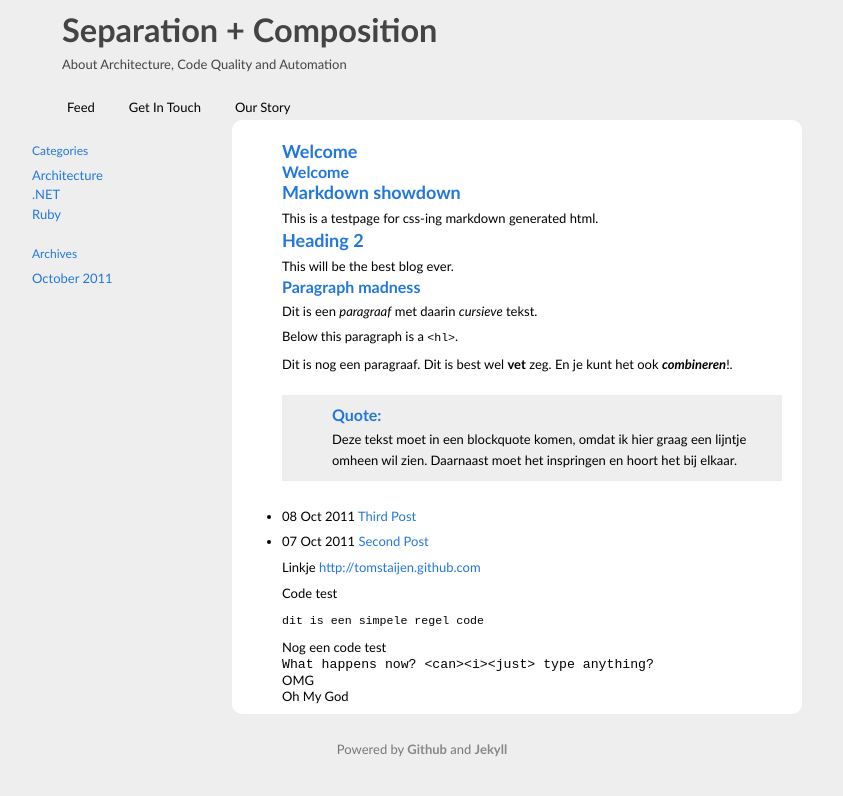
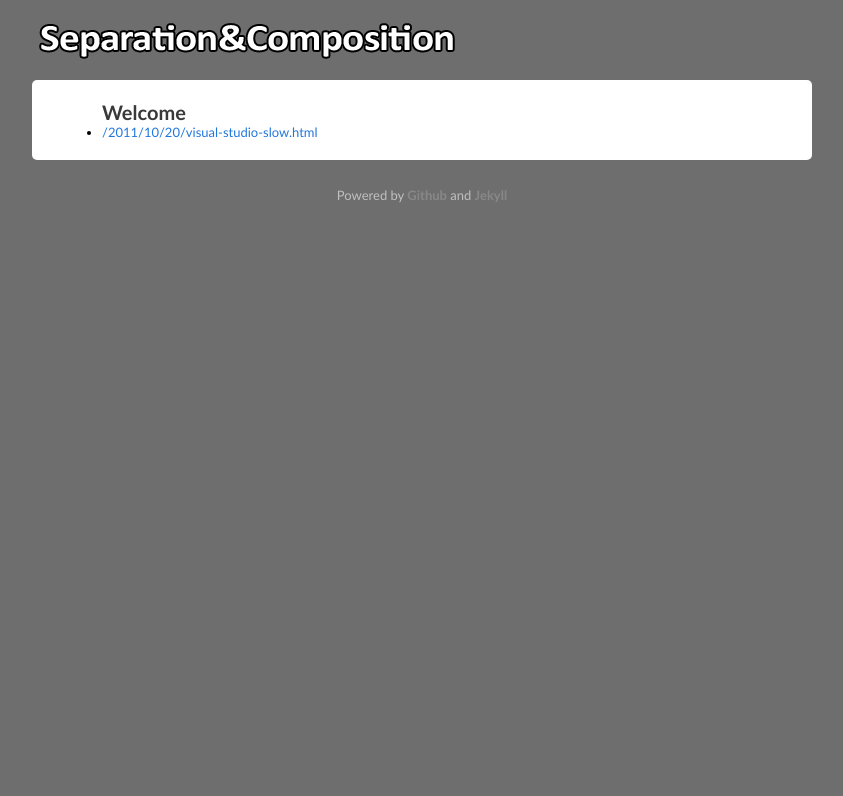
Before and after one commit to tomstaijen/tomstaijen.github.com, a Jekyll site: the page built from index.markdown, in a window 1280 px wide. Shown: the top 796 px of the page, without its empty margins (218-1061 px from the left). Built offline with Jekyll 4.4.1, drawn with Linux system fonts in a browser that asks for light colours; Markdown is read by kramdown in place of the engine named in the settings.

Commit message:
finished layout

```diff
--- a/_layouts/default.html
+++ b/_layouts/default.html
@@ -8,47 +8,11 @@
 	</head>
 	<body>
 		<div id="page">
-			<div id="top" onclick="location.href='http://tomstaijen.github.com';" style="cursor: pointer;">
-				<h1 class="blog-title"><a href="http://tomstaijen.github.com/">Separation + Composition</a></h1>
+			<div id="top">
 				<p class="description">About Architecture, Code Quality and Automation</p>
-				<ul class="menu">
-					<li class="tab">
-						<a href="/" title="Feed">Feed</a>
-					</li>
-					<li class="tab">
-						<a href="/contact/" title="Get In Touch">Get In Touch</a>
-					</li>
-					<li class="tab">
-						<a href="/profile/" title="Our Story">Our Story</a>
-					</li>
-				</ul><!-- .menu -->
-			</div> <!-- #header -->
-			<div id="side">
-				<!--
-				<div class="widget">
-						<img src="http://qrcode.kaywa.com/img.php?s=5&d={{ site.url | cgi_escape }}{{ page.url | cgi_escape  }}" width="100">
-					</div>
-				-->
-					<div class="widget">
-						<h4>Categories</h4>
-						<ul>
-							<li class="cat-item cat-item-5"><a href="http://welcometohr.com/category/architecture/" title="View all posts filed under Architecture">Architecture</a></li>
-							<li class="cat-item cat-item-3"><a href="http://welcometohr.com/category/admin/" title="View all posts filed under Admin">.NET</a></li>
-							<li class="cat-item cat-item-4"><a href="http://welcometohr.com/category/advertising/" title="View all posts filed under Advertising">Ruby</a></li>
-						</ul>
-					</div>
-					<div class="widget">
-						<h4>Archives</h4>
-						<ul>
-							<li><a href='http://welcometohr.com/2011/10/' title='October 2011'>October 2011</a></li>
-						</ul>
-					</div>
-				</div> <!-- #sidebar-1 -->
-			<div id="main">
-				<h1>{{ page.title }}</h1>
-				<div class="content">
-						{{ content }}
-				</div> <!-- #rimary -->
+			</div>
+			<div id="content">
+				{{content}}
 			</div>
 			<div id="footer">
 				<p class="footerpoweredby">Powered by <a title="GitHub: Social Coding" href="http://github.com/">Github</a> and <a href="https://github.com/mojombo/jekyll" title="Github blog generator." >Jekyll</a></p>
--- a/_layouts/page.html
+++ /dev/null
@@ -1,11 +0,0 @@
----
-layout: default
----
-<div class="page">
-	<div class="title">
-		<h3>{{ page.title }}</h3>
-	</div>
-	<div class="content">
-    {{ content }}
-	</div>
-</div>
--- a/css/tom.css
+++ b/css/tom.css
@@ -36,14 +36,14 @@ table, caption, tbody, tfoot, thead, tr, th, td {
 
 body, h1, h2, h3 , h4, h5, h6 {
 	font-family: "Trebuchet MS", Arial, sans-serif;
-	color: #27D;
+	color: #393939;
 }
 
 body {
 	font-size: small;
 	/* font-size: 80%; /* Resets 1em to 10px */
 	color: #000;
-	background: #EEE;
+	background: #6e6e6e;
 	text-align: center;
 }
 
@@ -58,20 +58,10 @@ body {
 	width: 780px;
 }
 
-.blog-title {
-	font-size: 2.5em;
-	font-weight: bold;
-	padding: 10px 30px 0;
-}
-
-.blog-title a, #top .description , .blog-title a:hover{
-	text-decoration: none;
-	color: #444;
-}
-
 #top .description { /* Description in header */
 	font-size: 1em;
 	margin: 0 30px;
+	color: #fff
 }
 
 p  {
@@ -80,87 +70,46 @@ p  {
 
 #top {
 	position: relative;
-	height: 120px;
-	background-position: top right;
+	height: 20px;
+	margin-top:20px;
+	padding-top: 20px;
+	padding-bottom: 20px;
+	background-image: url("/images/header_logo.png");
+	background-position: top left;
 	background-repeat: no-repeat;
 	overflow: hidden;
 }
 
-ul.menu {
-	position: absolute;
-	white-space: nowrap;
-	bottom: 0;
-	margin: 0 20px;
-	}
-
-ul.menu, ul.menu li {
-	float: left;
-	list-style: none;
-}
-
-ul.menu li {
-	margin-right: 4px;
-}
-
-ul.menu li a {
-	display: block;
-	padding: 5px 15px;
-	font-size: 1em;
-	color: #000;
-}
-
-ul.menu li a:hover {
-	text-decoration: none;
-}
-
-ul.menu li.tab a , ul.menu li.tab a:hover
-{
-	text-decoration: none;
+#top .description {
+	visibility: hidden;
+	position:relative;
+	padding-top: 30px;
+	font-size: 14px;
+	font-weight: strong;
 }
 
 #content {
-	padding: 0 10px 10px;
+	background: #FFF;
+	position: relative;
+	float: left;
+	width: 690px;
+	padding: 20px 20px 20px 70px;
+	border-bottom-left-radius: 5px;
+	border-bottom-right-radius: 5px;
+	border-top-left-radius: 5px;
+	border-top-right-radius: 5px;
 }
 
-#main {
-	background: #FFF;
-	margin-left: 200px;
-	position: relative;
-	float: left;
-	width: 500px;
-	padding: 20px 20px 10px 50px;
-	border-bottom-left-radius: 10px;
-	border-bottom-right-radius: 10px;
-	border-top-left-radius: 10px;
-	border-top-right-radius: 10px;
-
+h1  {
+   font-size: 20px;
 }
 
-#side {
-	position: absolute;
-	float: left;
-	width: 205px;
-	border-top: 1px solid #eee;
-	font-size: 1em;
-	line-height: 1.5em;
-	padding: 0 0px;
-	overflow: hidden;
-}
-
-#side h4 { /* Secondary H4 is sidebar headlines */
-	font-size: 12px;
-	font-weight: strong;
-	padding: 0;
-	display: block;
-	margin-bottom: 5px;
-}
-
-h1 , h2 {
-	font-size: 18px;
+h2 {
+	font-size: 16px;
 }
 
 h3 {
-	font-size: 16px;
+	font-size: 14px;
 }
 h4 {
 	font-size: 12px;
@@ -171,22 +120,12 @@ h4 {
 	font-weight: normal;
 }
 
-#side div {
-	margin: 20px 0 0;
-	padding: 0;
-	position: relative;
-}
-
-#side span a {
-	margin-left: 10px;
-}
-
 #footer {
 	clear: both;
 	margin: 0 auto;
 	padding: 20px 0 40px;
 	text-align: center;
-	color: #777;
+	color: #C0C0C0;
 	}
 
 #footer p {
--- a/index.markdown
+++ b/index.markdown
@@ -1,39 +1,10 @@
 ---
-layout: page
-title: Welcome
+layout: default
 ---
 
-# Markdown showdown
-This is a testpage for css-ing markdown generated html.
-## Heading 2
-This will be the best blog ever.
+# Welcome
 
-### Paragraph madness
-Dit is een *paragraaf* met daarin *cursieve* tekst.
 
-Below this paragraph is a `<hl>`.
-
----
-
-Dit is nog een paragraaf. Dit is best wel **vet** zeg. En je kunt het ook ***combineren***!.
-
-> ### Quote:
-> Deze tekst moet in een blockquote komen, omdat ik hier graag een lijntje omheen wil zien.
-> Daarnaast moet het inspringen en hoort het bij elkaar.
-
-{% for post in site.posts %}
-+ {{ post.date | date_to_string }} [{{ post.title }}]({{post.url}})
+{% for post in site.posts | limit 3 %}
+*	[{{ post.url }}]({{ post.title }})
 {% endfor %}
-
-Linkje <http://tomstaijen.github.com>
-
-Code test
-
-`dit is een simpele regel code`
-
-Nog een code test
-
-    What happens now? <can><i><just> type anything?
-
-OMG
-:	Oh My God
```
Also changed, not shown: _layouts/_default.html (deleted, +0 -10 lines), _layouts/_post.html (deleted, +0 -30 lines), _posts/2011-10-07-my-second-post.markdown (deleted, +0 -18 lines), _posts/2011-10-08-my-third-post.markdown (deleted, +0 -9 lines), _posts/2011-10-20-visual-studio-slow.markdown (added, +13 -0 lines), markdown.markdown (added, +48 -0 lines), images/header_logo.png (added), 3 other files.
